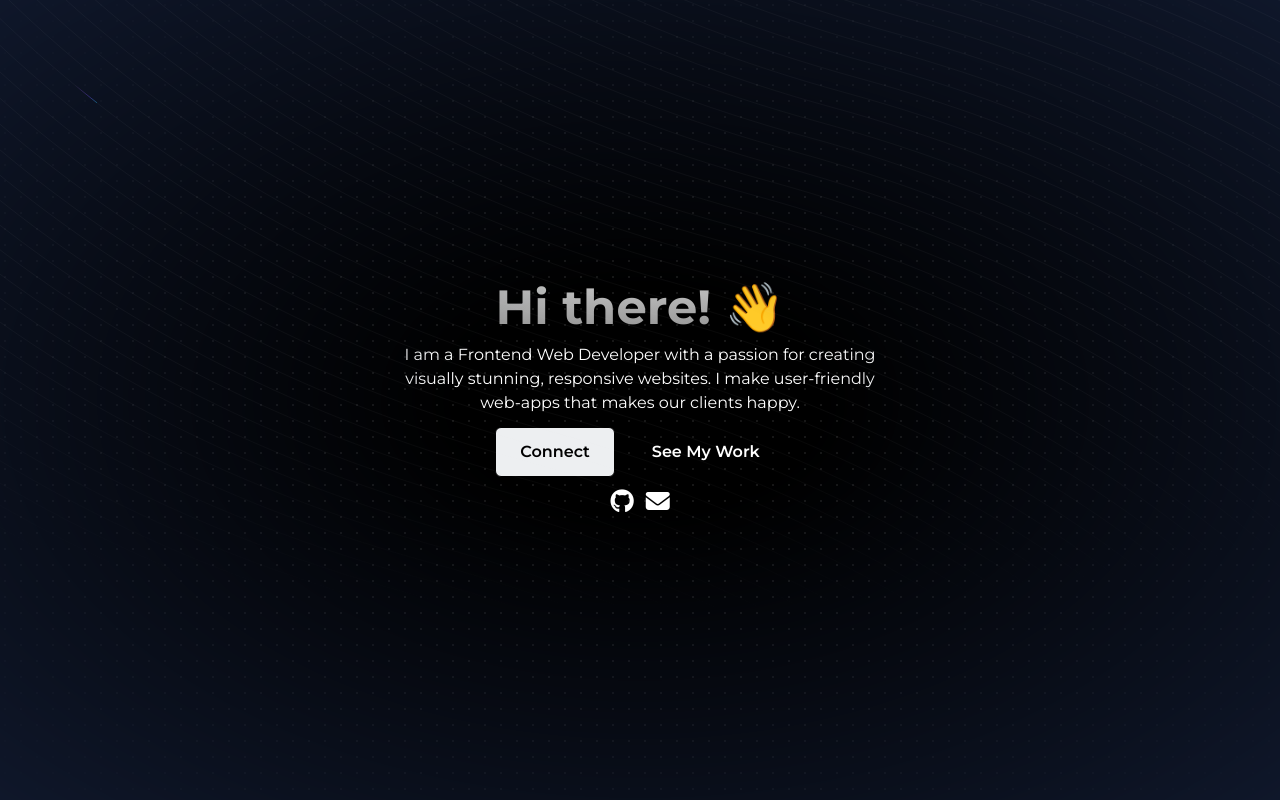
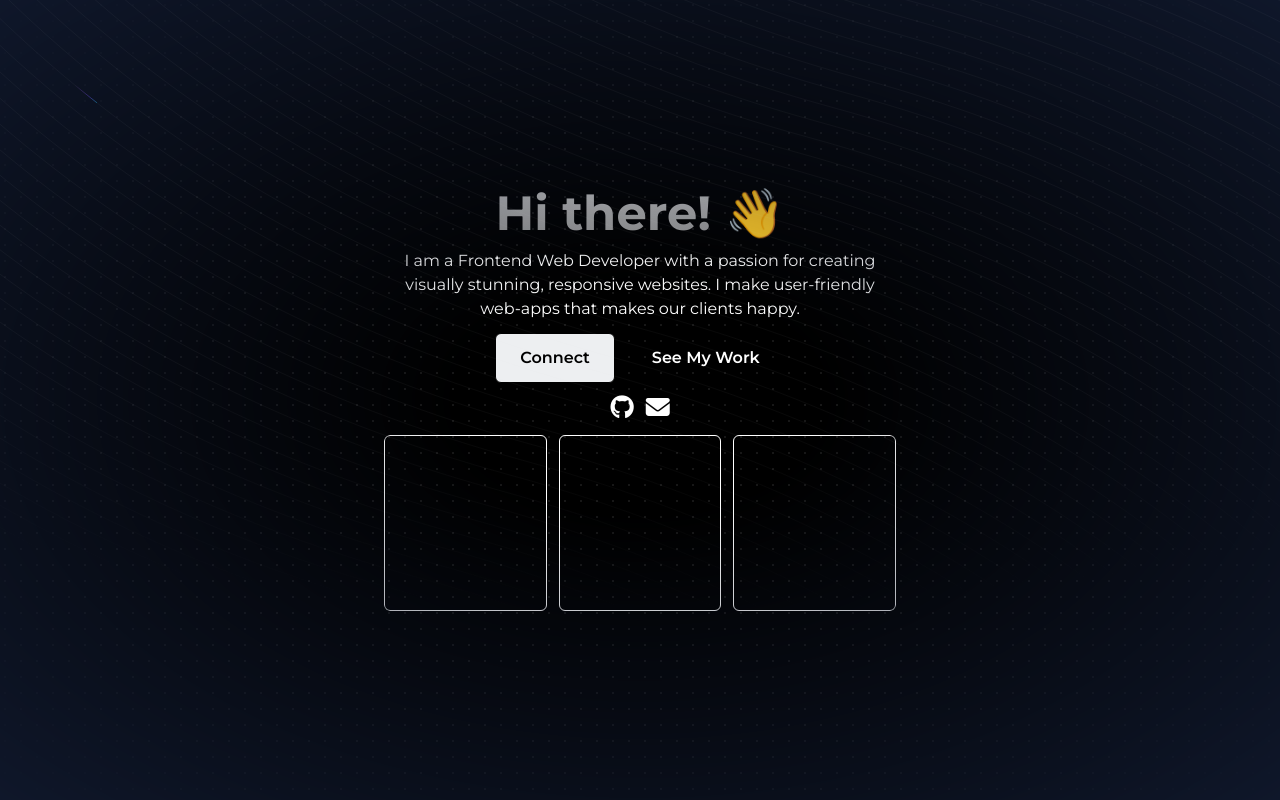
Before and after one commit to dytra/dytra.github.io, a Next.js app: page / in a window 1280 px wide. Built offline with nearby package versions, Linux system fonts and the light colour scheme.

Commit message:
add BentoGrid in home

```diff
--- a/src/pages/home.tsx
+++ b/src/pages/home.tsx
@@ -17,7 +17,8 @@ const Home:React.FC = () => {
         <a href="https://github.com/dytra" target="_blank" rel="noreferrer"><i className="fa-brands fa-github text-2xl"></i></a>
         <a href="mailto:dytra.io@icloud.com" target="_blank" rel="noreferrer"><i className="fa-solid fa-envelope text-2xl"></i></a>
       </footer>
-
+      <div className="h-3"><span></span></div>
+      <BentoGrid/>
       <div
       // className="relative w-ful h-full"
       className="absolute w-full h-full z-10 top-0 left-0 pointer-events-none"
@@ -28,5 +29,52 @@ const Home:React.FC = () => {
   )
 }
 
+const BentoGrid = () => {
+  return(
+    <div className="grid grid-cols-3 gap-3
+    rounded-md overflow-hidden">
+      {items.map((item,index) => {
+        return <BentoGridItem
+        key={index}
+        item={item}
+        />
+      })}
+    </div>
+  )
+}
+
+const BentoGridItem = ({
+item
+}:{item:any}) => {
+  const { className, style,} = item;
+  return(
+  <div className={`h-44 rounded-md border-solid border-white ${className}`} style={{
+    borderWidth:1,
+    ...style
+  }}
+  >
+
+  </div>
+  )
+}
+
+const items = [
+  {
+    title:"Blog",
+    className:"",
+    style:{
+      // gridColumn: "span 2"
+    }
+  },
+  {
+    title:"perona.id",
+    className:""
+  },
+  {
+    title:"kalkulatorinvestasi.com",
+    className:""
+  },
+]
+
 
 export default Home;
```
